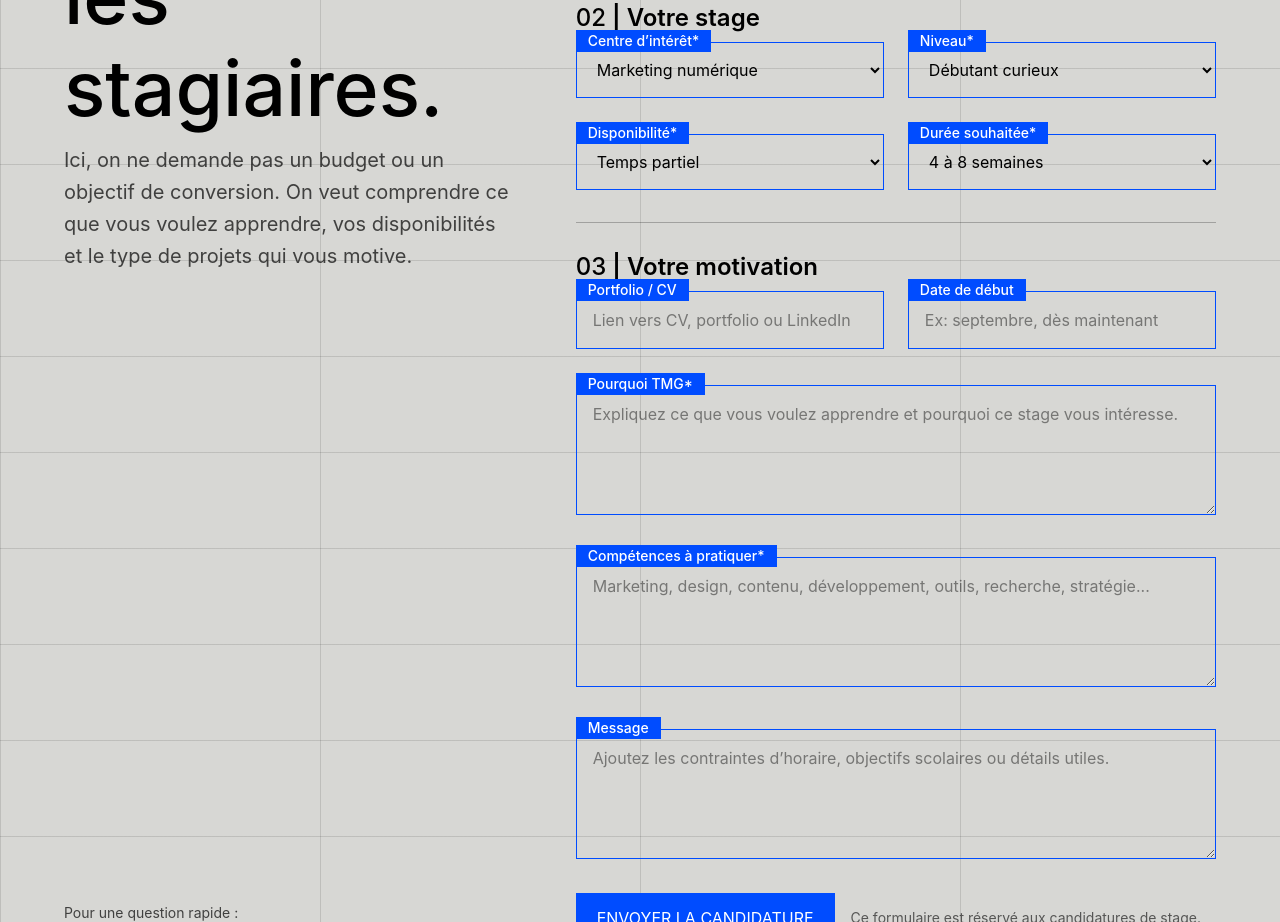
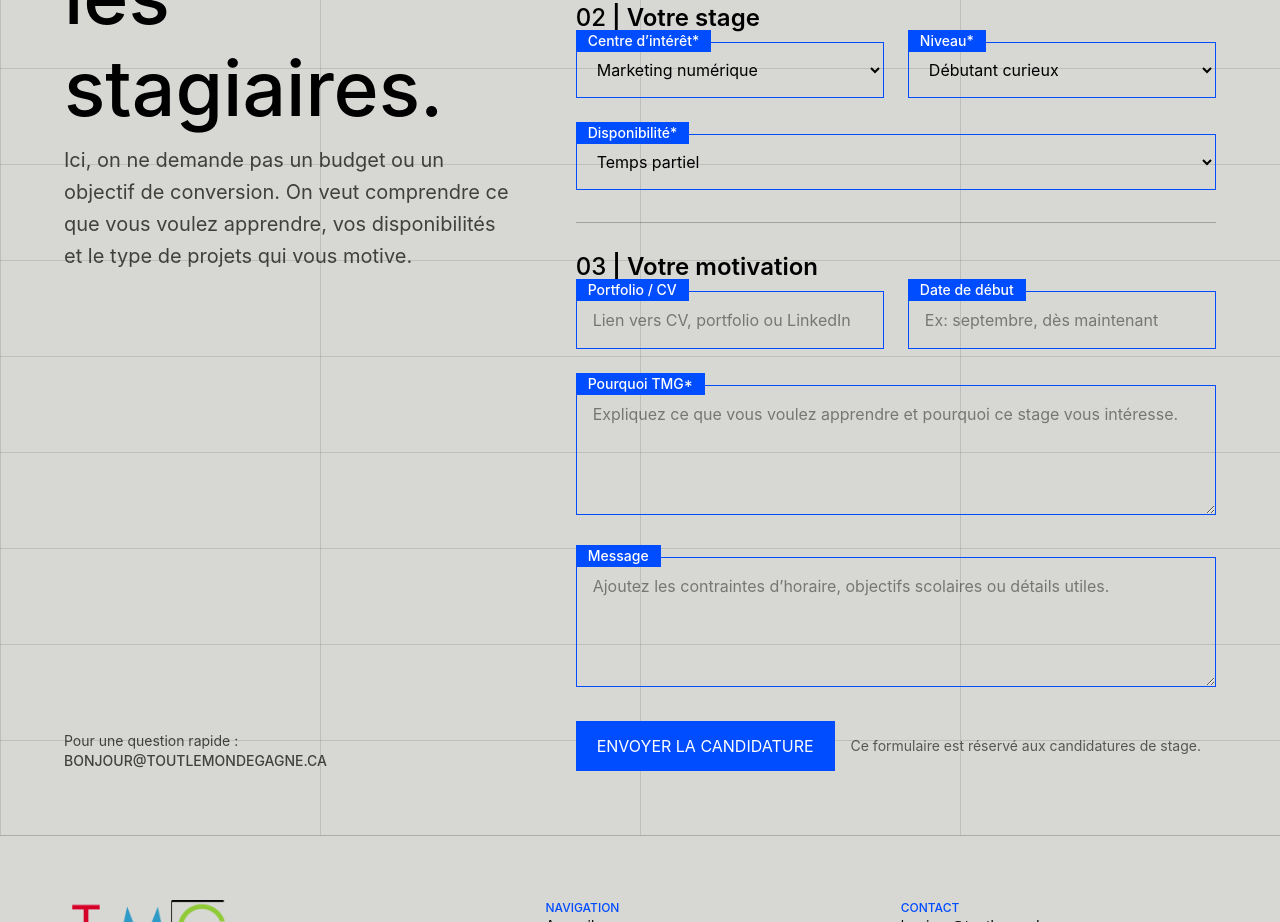
Before and after one commit to ToutLeMondeGagne/tmg-website, a React (Vite) app: page /stage in a window 1280 px wide. Shown: the part 3100-4022 px from the top of the page. Built offline with nearby package versions, Linux system fonts and the light colour scheme.

Commit message:
fix: simplifier le formulaire stagiaire

```diff
--- a/src/components/forms/InternshipForm.jsx
+++ b/src/components/forms/InternshipForm.jsx
@@ -22,13 +22,6 @@ const availability = [
   { value: 'temps-partiel', label: 'Temps partiel' },
   { value: 'temps-plein', label: 'Temps plein' },
   { value: 'flexible', label: 'Flexible' },
-]
-
-const durations = [
-  { value: '4-8-semaines', label: '4 à 8 semaines' },
-  { value: '2-3-mois', label: '2 à 3 mois' },
-  { value: '3-6-mois', label: '3 à 6 mois' },
-  { value: 'a-definir', label: 'À définir' },
 ]
 
 function FormSection({ number, title, children }) {
@@ -110,17 +103,11 @@ export default function InternshipForm() {
             required
           />
           <DropdownField
+            className="md:col-span-2"
             label="Disponibilité"
             name="availability"
             placeholder="Choisir une disponibilité"
             options={availability}
-            required
-          />
-          <DropdownField
-            label="Durée souhaitée"
-            name="duration"
-            placeholder="Choisir une durée"
-            options={durations}
             required
           />
         </div>
@@ -149,14 +136,6 @@ export default function InternshipForm() {
           />
           <TextArea
             className="md:col-span-2"
-            label="Compétences à pratiquer"
-            name="skills"
-            placeholder="Marketing, design, contenu, développement, outils, recherche, stratégie..."
-            rows={4}
-            required
-          />
-          <TextArea
-            className="md:col-span-2"
             label="Message"
             name="message"
             placeholder="Ajoutez les contraintes d’horaire, objectifs scolaires ou détails utiles."
```
